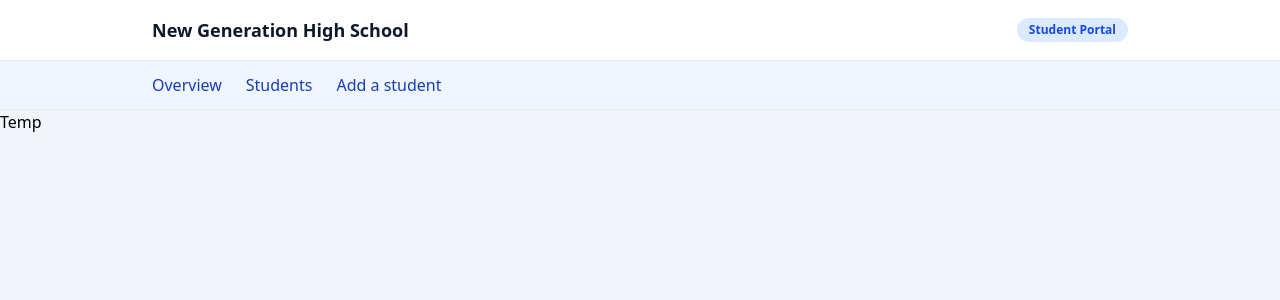
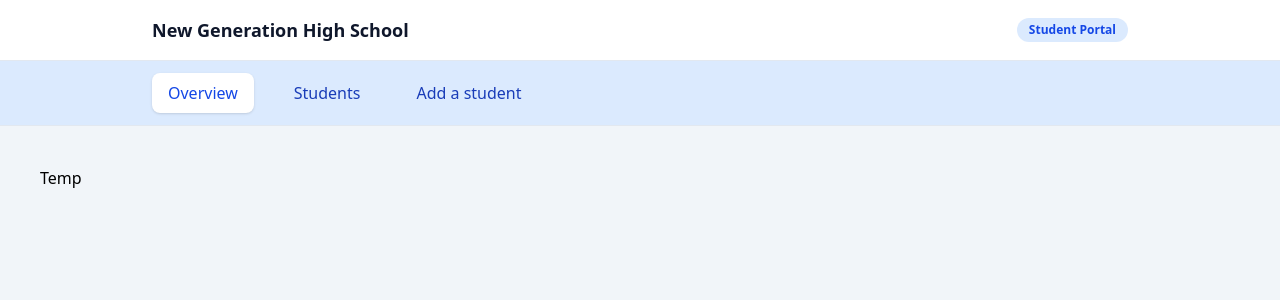
Before and after one commit to aqarda/cprg306-student-portal-g8, a Next.js app: page / in a window 1280 px wide. Shown: the top 300 px of the page. Built offline with nearby package versions, Linux system fonts and the light colour scheme.

Commit message:
Added a useState to the nav bar, helps display which section is currently active

```diff
--- a/app/page.tsx
+++ b/app/page.tsx
@@ -1,6 +1,6 @@
 const Home = () => {
   return (
-    <h1>Temp</h1>
+    <h1 className="p-10">Temp</h1>
   );
 };
 
--- a/components/Navbar.tsx
+++ b/components/Navbar.tsx
@@ -1,9 +1,7 @@
+"use client";
 
-/**
- * File: Navbar.tsx
- * Author: Patrick Bouley
- * Date: October 21, 2026
- *
+import {useState} from "react";
+/*
  * This component displays the school header and navigation bar.
  * It does not require props because the content is predefined.
  * The header displays the school name and Student Portal badge.
@@ -12,10 +10,19 @@
  */
 
 const Navbar = () => {
+
+    const [active, setActive] = useState("overview");
+
+    const linkStyle = (section: string) => {
+        return active === section
+        ? "bg-white shadow-sm text-blue-700"
+        : "text-blue-800 hover:bg-blue-100";
+    }
+
     return (
         <header className="bg-white border-b border-slate-200">
 
-            {/* Header title and badge */}
+            {/* School name and badge */}
             <div className="max-w-5xl mx-auto px-6 py-4 flex flex-wrap items-center justify-between gap-4">
 
                 <h1 className="text-lg font-bold text-slate-900">
@@ -29,33 +36,33 @@ const Navbar = () => {
             </div>
 
             {/* Navigation links */}
-            <nav className="bg-blue-50 border-t border-slate-200">
+            <nav className="bg-blue-100 border-t border-slate-200">
                 <div className="max-w-5xl mx-auto px-6 py-3 flex flex-wrap items-center gap-6">
 
                     <a
                         href="#overview"
-                        className="text-blue-800 font-medium hover:text-blue-500 transition"
-                    >
+                        onClick={()=> setActive("overview")}
+                        // transition makes the color change slightly more natural, instead of just a instant change
+                        className={`inline-block px-4 py-2 rounded-lg font-medium transition-colors duration-200 ${linkStyle("overview")}`}>
                         Overview
                     </a>
 
                     <a
                         href="#students"
-                        className="text-blue-800 font-medium hover:text-blue-500 transition"
-                    >
+                        onClick={()=> setActive("students")}
+                        className={`inline-block px-4 py-2 rounded-lg font-medium transition-colors duration-200 ${linkStyle("students")}`}>
                         Students
                     </a>
 
                     <a
                         href="#add-student"
-                        className="text-blue-800 font-medium hover:text-blue-500 transition"
-                    >
+                        onClick={()=> setActive("add-student")}
+                        className={`inline-block px-4 py-2 rounded-lg font-medium transition-colors duration-200 ${linkStyle("add-student")}`}>
                         Add a student
                     </a>
 
                 </div>
             </nav>
-
         </header>
     );
 };
```
